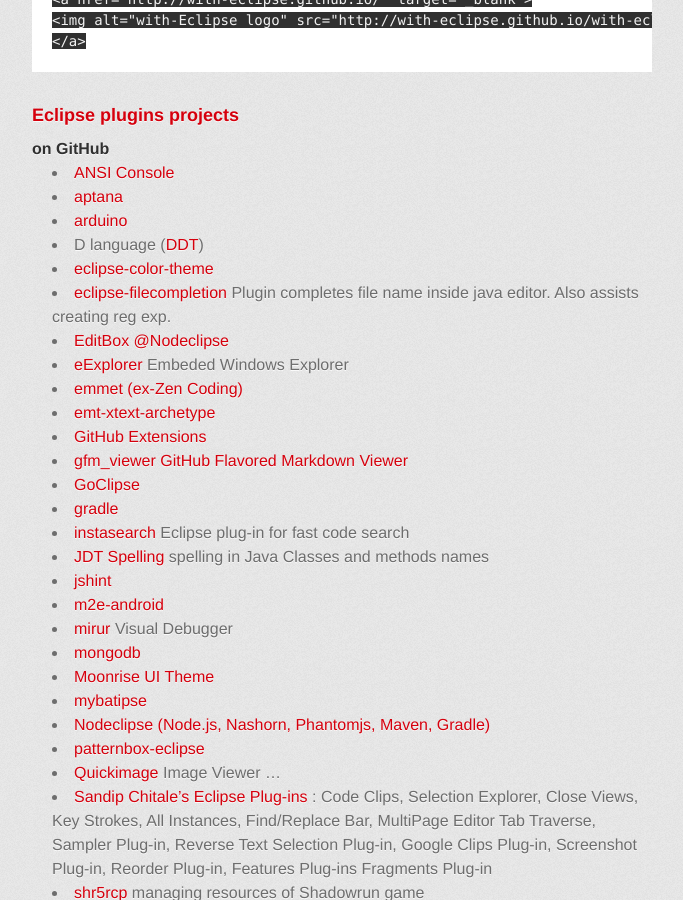
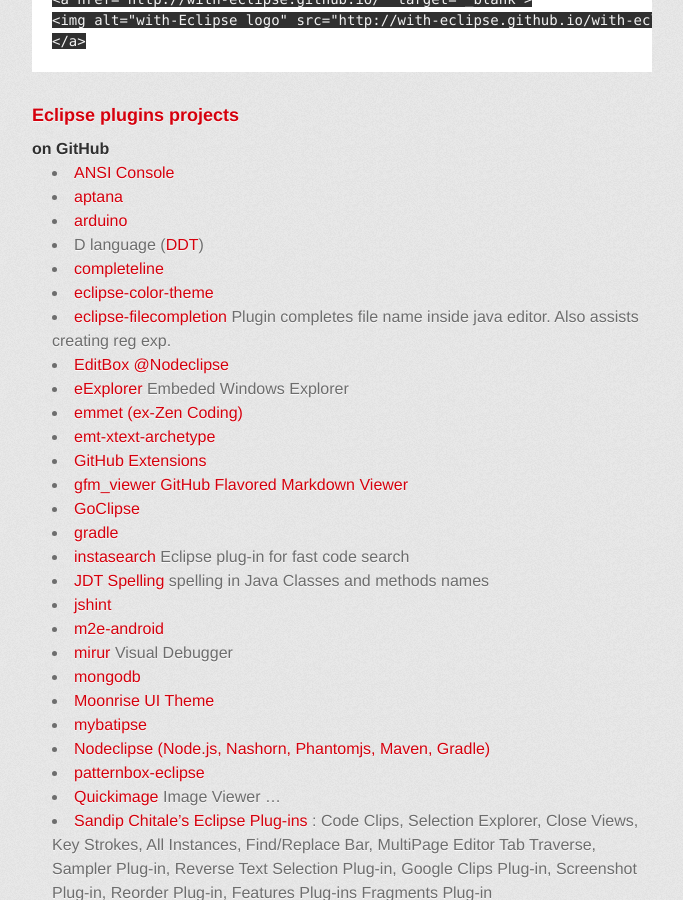
Before and after one commit to with-Eclipse/with-eclipse.github.io, a Jekyll site: the page built from index.md, in a window 1280 px wide and 900 px high, scrolled down 1967 px. Shown: the whole window, without its empty margins (298-981 px from the left). Built offline with Jekyll 4.4.1, drawn with Linux system fonts in a browser that asks for light colours; Markdown is read by kramdown in place of the engine named in the settings; comment, search, counter and statistics services are not loaded.

Commit message:
henri5/completeline
ref https://github.com/henri5/completeline/pull/1

```diff
--- a/index.md
+++ b/index.md
@@ -97,6 +97,7 @@ Just use code snippet below:
 - [aptana](https://github.com/aptana/studio3)
 - [arduino](https://github.com/jantje/arduino-eclipse-plugin)
 - D language ([DDT](https://github.com/bruno-medeiros/DDT))
+- [completeline](https://github.com/henri5/completeline)
 - [eclipse-color-theme](https://github.com/eclipse-color-theme/eclipse-color-theme)
 - [eclipse-filecompletion](https://github.com/impetuouslab/eclipse-filecompletion) Plugin completes file name inside java editor. Also assists creating reg exp.
 - [EditBox @Nodeclipse](https://github.com/Nodeclipse/EditBox)
```
